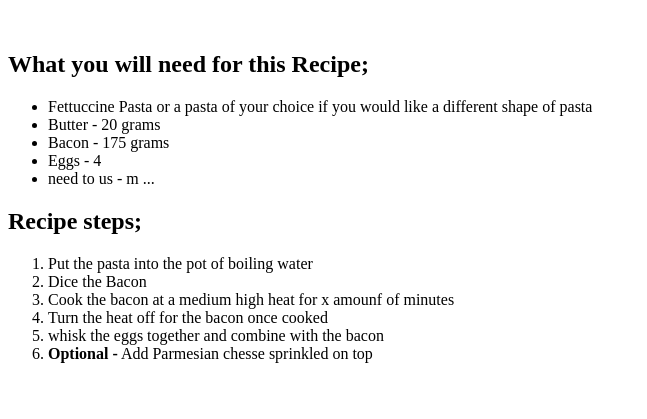
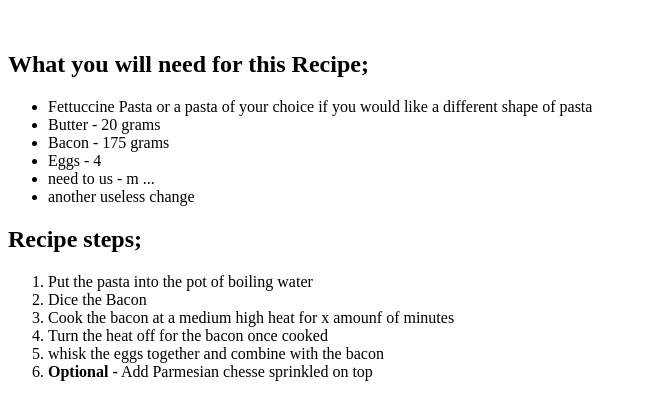
Before and after one commit to OstenC-P/pasta-Recipe-Practice, a plain HTML site: page index.html in a window 1280 px wide. Shown: the part 101-520 px from the top of the page, without its empty margins (0-647 px from the left). Drawn offline with Linux system fonts and the light colour scheme.

Commit message:
this is getting ridiculous

```diff
--- a/index.html
+++ b/index.html
@@ -22,6 +22,7 @@
                 <li>Bacon - 175 grams</li>
                 <li>Eggs - 4</li>
                 <li>need to us - m ... </li>
+                <li>another useless change</li>
             </Ul>
         </div>
     </section>
```
